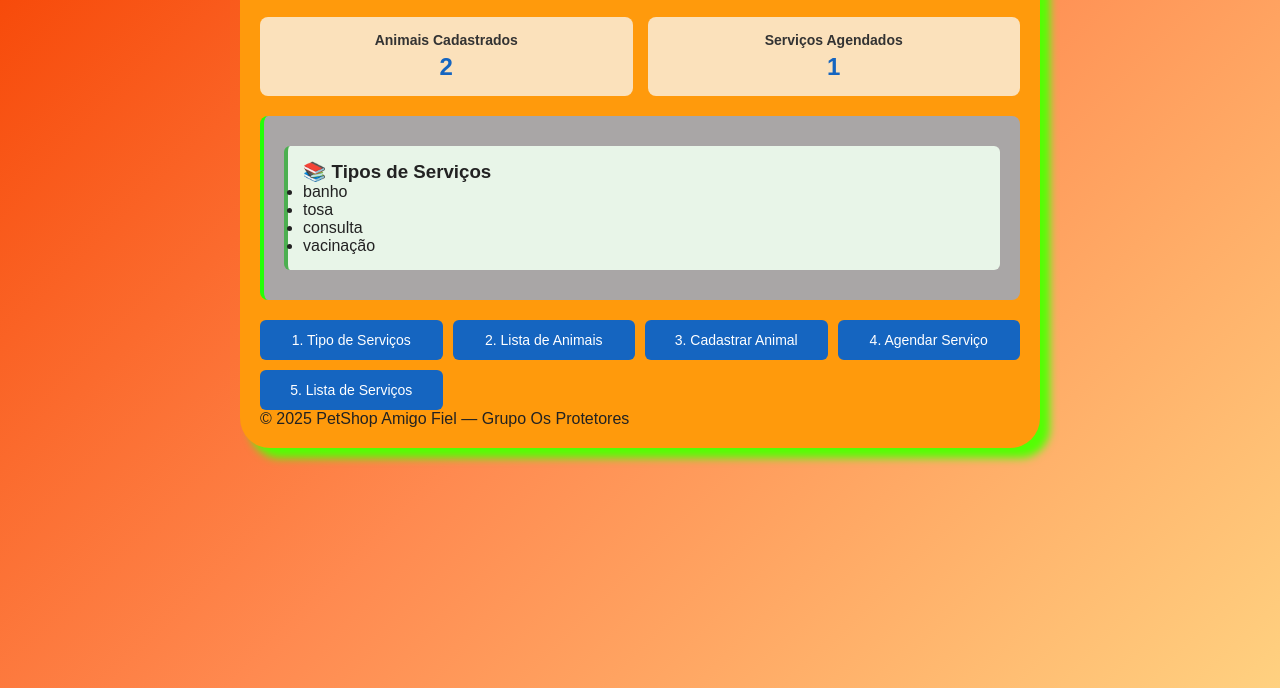
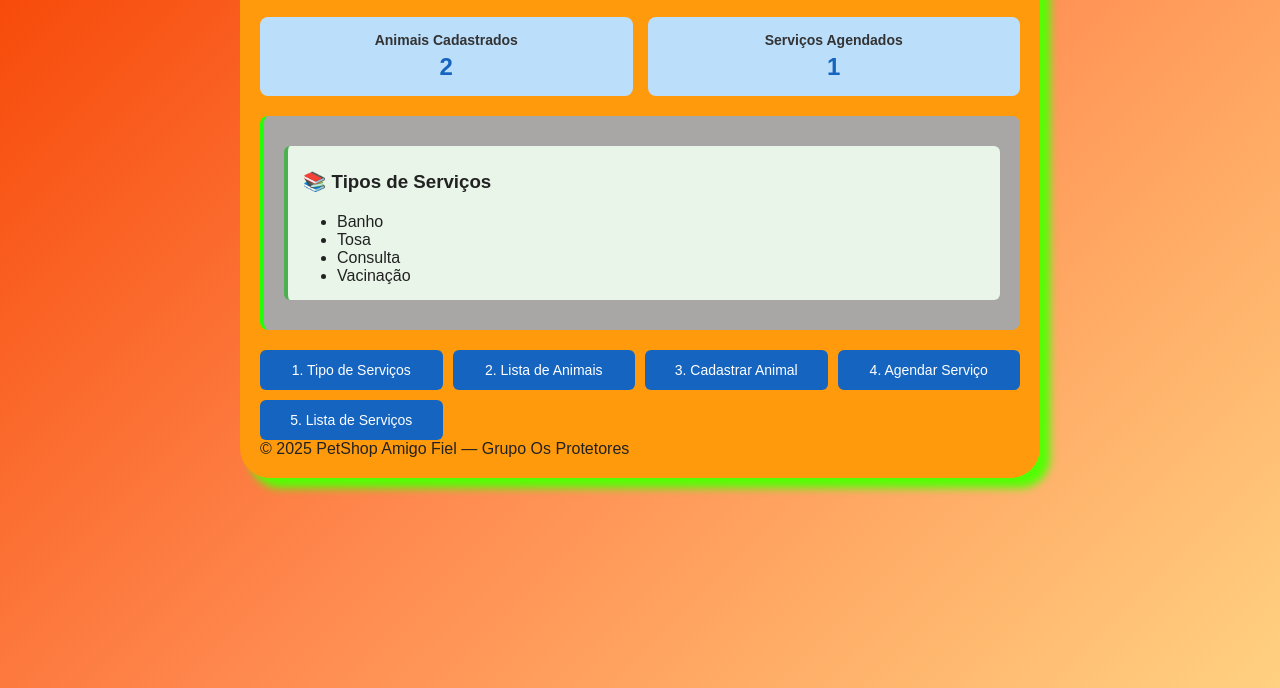
Before and after one commit to fabipereiraa/petshop-osprotetores, a plain HTML site: page index.html in a window 1280 px wide. Both pictures are taken after a click on the button "1. Tipo de Serviços". Shown: the part 112-800 px from the top of the page. Drawn offline with Linux system fonts and the light colour scheme.

Commit message:
Ajustando css do tipos de serviços

```diff
--- a/style.css
+++ b/style.css
@@ -3,6 +3,7 @@ margin: 0;
 	padding: 0;
 	box-sizing: border-box;
 }
+
 body {
 font-family: Arial, sans-serif;
 	/* imagem de fundo principal com fallback para degradê */
@@ -30,48 +31,57 @@ font-family: Arial, sans-serif;
 		background-size: cover, cover;
   }
 }
+
 .container {
 	max-width: 800px;
 	margin: 0 auto;
 	background: #ff9a0c;
 	border-radius: 30px;
 	padding: 20px;
-box-shadow: 10px 10px 8px rgb(83, 255, 4);}
+	box-shadow: 10px 10px 8px rgb(83, 255, 4);
+}
 
 header {
 	text-align: center;
 	margin-bottom: 20px;
 }
+
 h1 {
 	color: #185d05fc;
 	margin-bottom: 10px;
 }
+
 .subtitle {
 	color: #000000;
 	font-size: 18px;
 }
+
 .cards-info {
 	display: flex;
 	gap: 15px;
 	margin-bottom: 20px;
 }
+
 .card {
 	flex: 1;
-background: #fbe1bb;/*Alteracao na cor*/
+	background: #bbdefb;/*Alteracao na cor*/
 	padding: 15px;
 	border-radius: 8px;
 	text-align: center;
 }
+
 .card h3 {
 	font-size: 14px;
 	margin-bottom: 5px;
 	color: #333;
 }
+
 .numero {
 	font-size: 24px;
 	font-weight: bold;
 	color: #1565c0;
 }
+
 .area-resultados {
 	background: #a9a6a6;
 	padding: 20px;
@@ -80,11 +90,25 @@ border-left: 4px solid #23ff06;
 	min-height: 100px;
 	margin-bottom: 20px;
 }
+
+.area-resultados h3 {
+	margin: 10px 0 20px 0;
+}
+
+.area-resultados ul {
+	margin-left: 34px;
+}
+
+.area-resultados li {
+	text-transform: capitalize;
+}
+
 .botoes {
 	display: grid;
 	grid-template-columns: repeat(auto-fit, minmax(150px, 1fr));
 	gap: 10px;
 }
+
 button {
 	padding: 12px;
 	background: #1565c0;
@@ -94,9 +118,11 @@ border-radius: 6px;
 	cursor: pointer;
 	font-size: 14px;
 }
+
 button:hover {
 	background: #0d47a1;
 }
+
 .animal-card {
 	background: #e8f5e8;
 	padding: 15px;
@@ -104,11 +130,11 @@ margin: 10px 0;
 	border-radius: 6px;
 	border-left: 4px solid #4caf50;
 }
+
 .erro-card {
 	background: #ffebee;
 	padding: 15px;
 	margin: 10px 0;
 	border-radius: 6px;
 	border-left: 4px solid #f44336;
-
 }
```
Lines whose indentation alone changed are shown as unchanged.
